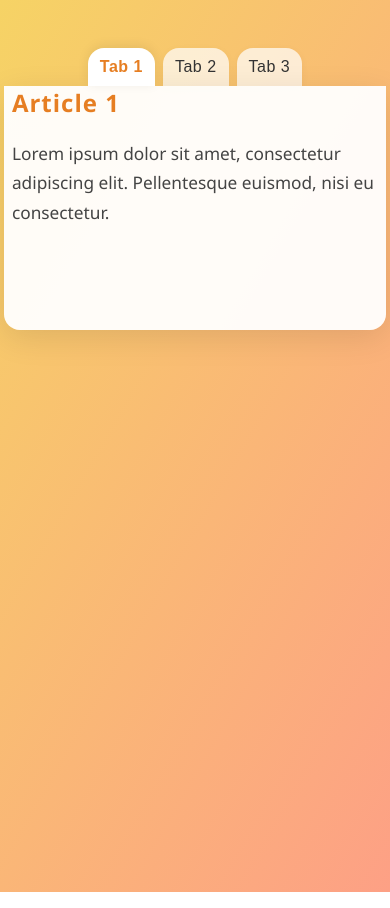
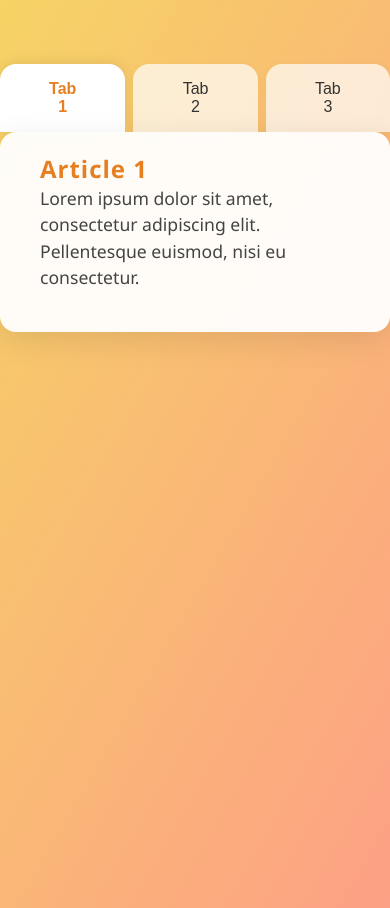
Before and after one commit to JOGR-aspit/webudvikling-2, a plain HTML site: page assignments/animated-tabs/solution/index.html in a window 390 px wide. Drawn offline with Linux system fonts and the light colour scheme.

Commit message:
update css

```diff
--- a/assignments/animated-tabs/solution/styles.css
+++ b/assignments/animated-tabs/solution/styles.css
@@ -1,29 +1,31 @@
+* {
+    box-sizing: border-box;
+    margin: 0;
+    padding: 0;
+}
+
 body {
     font-family: "Segoe UI", "Arial", sans-serif;
     background: linear-gradient(120deg, #f6d365 0%, #fda085 100%);
-    margin: 0;
-    padding: 0;
     min-height: 100vh;
 }
 .tabs {
     display: flex;
     justify-content: center;
-    margin-top: 48px;
+    margin-top: 64px;
     gap: 8px;
 }
 .tabs__tab {
     background: rgba(255, 255, 255, 0.7);
     border: none;
-    padding: 14px 38px;
-    margin: 0;
+    padding: 16px 48px;
     cursor: pointer;
-    font-size: 1.1rem;
+    font-size: 1rem;
     font-weight: 500;
     color: #333;
     transition: background 0.2s, color 0.2s, box-shadow 0.2s;
     border-radius: 16px 16px 0 0;
     box-shadow: 0 2px 8px rgba(0, 0, 0, 0.04);
-    letter-spacing: 0.5px;
 }
 .tabs__tab:hover {
     background: #fffbe7;
@@ -34,13 +36,12 @@ body {
     color: #e67e22;
     font-weight: bold;
     box-shadow: 0 -2px 12px rgba(0, 0, 0, 0.08);
-    z-index: 2;
 }
 .tabs__contents {
     max-width: 540px;
     margin: 0 auto;
     background: rgba(255, 255, 255, 0.95);
-    border-radius: 0 0 16px 16px;
+    border-radius: 16px;
     box-shadow: 0 8px 32px rgba(0, 0, 0, 0.1);
     padding: 40px 0 36px 0;
     min-height: 200px;
@@ -55,15 +56,11 @@ body {
     opacity: 0;
     transform: translateX(100%);
     transition: transform 0.5s cubic-bezier(0.77, 0, 0.18, 1), opacity 0.35s;
-    pointer-events: none;
-    box-sizing: border-box;
     padding: 20px 40px;
 }
 .tabs__content--active {
     opacity: 1;
     transform: translateX(0);
-    pointer-events: auto;
-    z-index: 1;
 }
 .tabs__content--slide-left {
     transform: translateX(-100%);
@@ -74,27 +71,12 @@ body {
     opacity: 0;
 }
 .tabs__title {
-    margin-top: 0;
     color: #e67e22;
     font-size: 1.5rem;
     letter-spacing: 1px;
 }
 .tabs__text {
     color: #444;
-    font-size: 1.08rem;
-    line-height: 1.7;
-    margin-bottom: 0;
+    font-size: 1.1rem;
+    line-height: 1.5;
 }
-@media (max-width: 600px) {
-    .tabs__contents {
-        padding: 24px 0 20px 0;
-        max-width: 98vw;
-    }
-    .tabs__content {
-        padding: 0 8px;
-    }
-    .tabs__tab {
-        padding: 10px 12px;
-        font-size: 1rem;
-    }
-}
```
